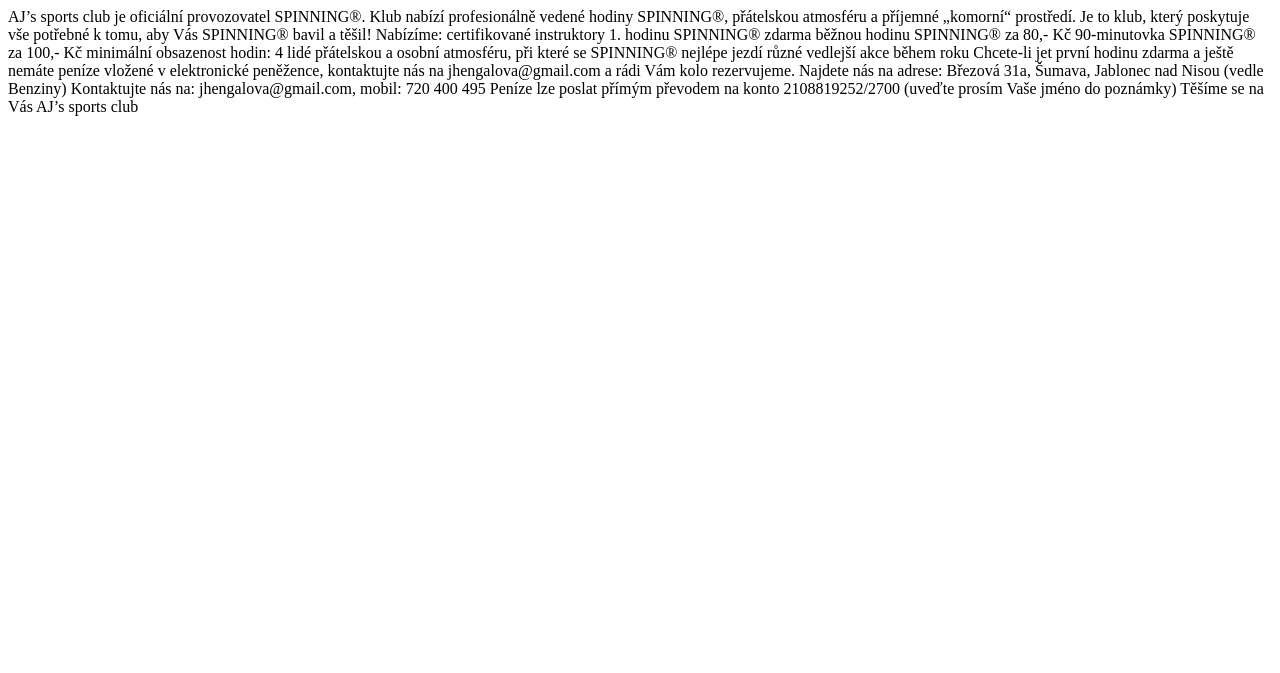
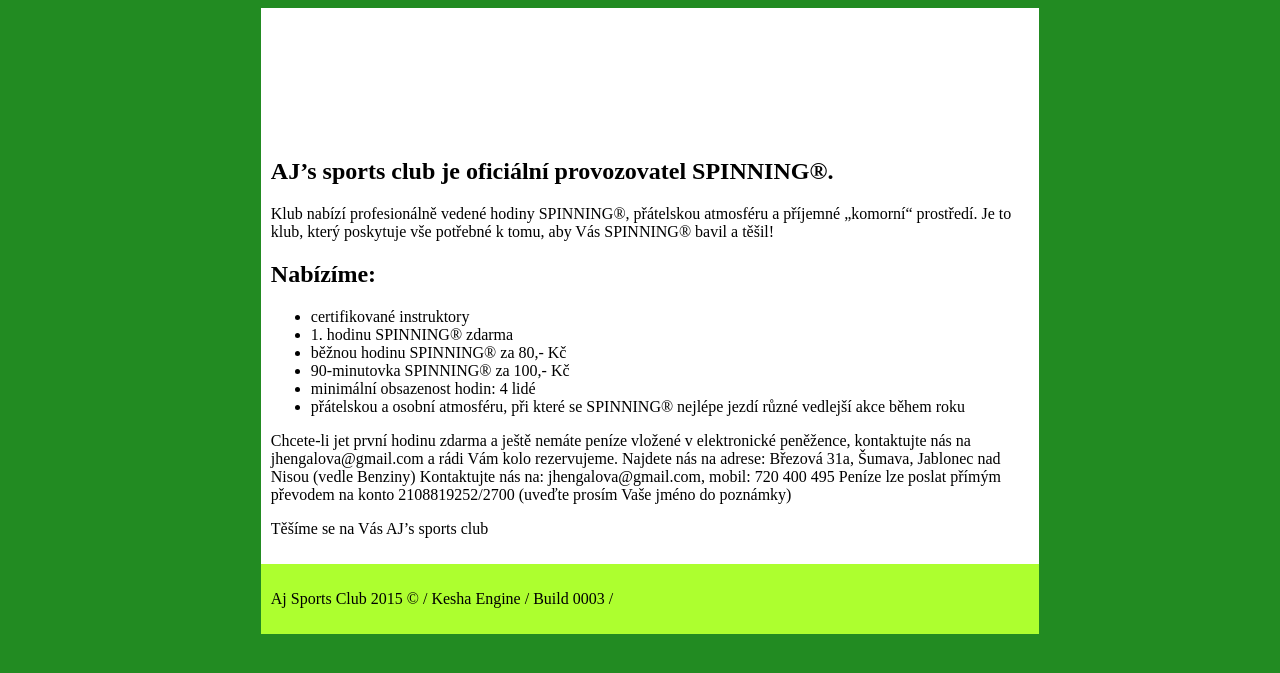
Before and after one commit to radislavsplichal/spinningwebsite, a PHP site: page / in a window 1280 px wide. Shown: the top 673 px of the page. Run offline with PHP 8.4, Linux system fonts and the light colour scheme.

Commit message:
Basic Skelleton so far

```diff
--- a/article.html
+++ b/article.html
@@ -1,36 +1,23 @@
-<!DOCTYPE html>
-<!--
-To change this license header, choose License Headers in Project Properties.
-To change this template file, choose Tools | Templates
-and open the template in the editor.
--->
+<!doctype html>
 <html>
+    <h2>AJ’s sports club je oficiální provozovatel SPINNING®.</h2>
 
-    <body>
-        AJ’s sports club je oficiální provozovatel SPINNING®.
+    <p> Klub nabízí profesionálně vedené hodiny SPINNING®, přátelskou atmosféru a příjemné „komorní“ prostředí.
 
-Klub nabízí profesionálně vedené hodiny SPINNING®, přátelskou atmosféru a příjemné „komorní“ prostředí.
-
-Je to klub, který poskytuje vše potřebné k tomu, aby Vás SPINNING® bavil a těšil!
+        Je to klub, který poskytuje vše potřebné k tomu, aby Vás SPINNING® bavil a těšil! </p>
 
 
+    <h2>Nabízíme:</h2>
+    <ul>
+        <li>certifikované instruktory
+        <li>1. hodinu SPINNING® zdarma
+        <li>běžnou hodinu SPINNING® za 80,- Kč
+        <li>90-minutovka SPINNING® za 100,- Kč
+        <li>minimální obsazenost hodin: 4 lidé
+        <li>přátelskou a osobní atmosféru, při které se SPINNING® nejlépe jezdí
+            různé vedlejší akce během roku</ul>
 
-
-
-
-
-
-
-Nabízíme:
-certifikované instruktory
-1. hodinu SPINNING® zdarma
-běžnou hodinu SPINNING® za 80,- Kč
-90-minutovka SPINNING® za 100,- Kč
-minimální obsazenost hodin: 4 lidé
-přátelskou a osobní atmosféru, při které se SPINNING® nejlépe jezdí
-různé vedlejší akce během roku
-
-Chcete-li jet první hodinu zdarma a ještě nemáte peníze vložené v elektronické peněžence, kontaktujte nás na jhengalova@gmail.com a rádi Vám kolo rezervujeme.
+    <p>Chcete-li jet první hodinu zdarma a ještě nemáte peníze vložené v elektronické peněžence, kontaktujte nás na jhengalova@gmail.com a rádi Vám kolo rezervujeme.
 
         Najdete nás na adrese: Březová 31a, Šumava, Jablonec nad Nisou (vedle Benziny)
 
@@ -38,9 +25,10 @@ Kontaktujte nás na: jhengalova@gmail.com, mobil: 720 400 495
 
 
         Peníze lze poslat přímým převodem na konto 2108819252/2700 (uveďte prosím Vaše jméno do poznámky)
-
-Těšíme se na Vás
+    </p>
+    <p>Těšíme se na Vás
 
         AJ’s sports club
-    </body>
+    </p>
+
 </html>
--- a/index.php
+++ b/index.php
@@ -1,31 +1,31 @@
 <!DOCTYPE html>
-<header>
+<head>
     <meta charset="utf-8">
     <meta name="description" content="AJ SPORTS CLUB OFFICAL PAGE">
     <meta name="author" content="Radislav Splichal">
-
+    <link rel="stylesheet" type="text/css" href="style.css">
+</head>
+<body>
+    <header>
+    <!-- The Logo and the Header Image-->
     </header>
-<body>
-<head>
-
-
-</head>
     <section>
         <nav>
-
-
+            <!-- Navigation and MENU-->
+            <?php include 'nav.php'; ?>
 
         </nav>
 
         <article>
-        <?php include 'article.html';                ?>
+            <!-- The Page content and its SQL logic-->
+            <?php include 'article.html'; ?>
 
         </article>
 
 
     </section>
     <footer>
-
+        <p>Aj Sports Club 2015 © / Kesha Engine / Build 0003 /</p>
 
 
 
--- /dev/null
+++ b/nav.php
@@ -0,0 +1,25 @@
+<html>
+
+    <div id="navigation">
+        <div class="button">
+
+        </div>
+        <div class="button">
+
+        </div>
+        <div class="button">
+
+        </div>
+
+    </div>
+
+</html>
+
+
+<?php
+
+/*
+ * To change this license header, choose License Headers in Project Properties.
+ * To change this template file, choose Tools | Templates
+ * and open the template in the editor.
+ */
--- /dev/null
+++ b/style.css
@@ -0,0 +1,54 @@
+body {
+    background-color: forestgreen;
+
+}
+header{
+    height: 100px;
+    padding: 10px;
+    margin-left: 20%;
+    width: 60%;
+    background-color: white;
+
+}
+nav{
+
+
+}
+section{
+    padding: 10px;
+    margin-left: 20%;
+    width: 60%;
+    background-color: white;
+}
+article{
+
+
+}
+article p{
+    font-family: serif;
+
+
+}
+footer{
+    background-color: greenyellow;
+    padding: 10px;
+    margin-left: 20%;
+    width: 60%;
+
+
+}
+
+
+
+
+
+
+/*
+To change this license header, choose License Headers in Project Properties.
+To change this template file, choose Tools | Templates
+and open the template in the editor.
+*/
+/*
+    Created on : 01-Jan-2015, 21:32:56
+    Author     : Ruda
+*/
```
Also changed, not shown: README.md. Lines whose indentation alone changed are shown as unchanged.
